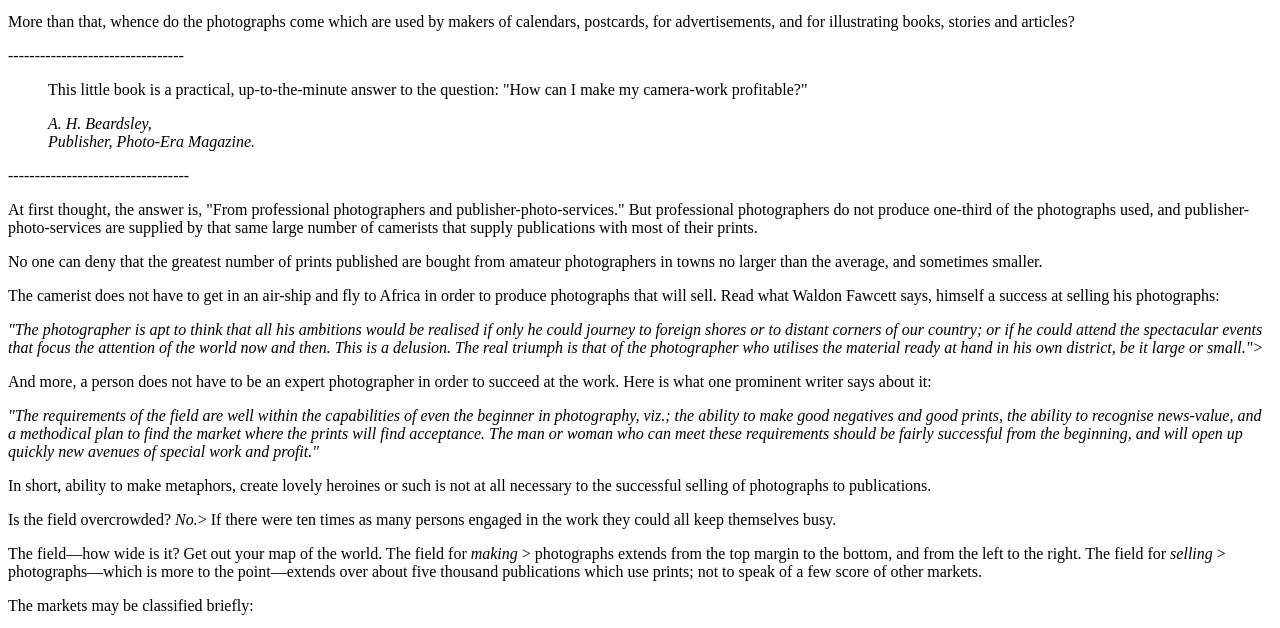
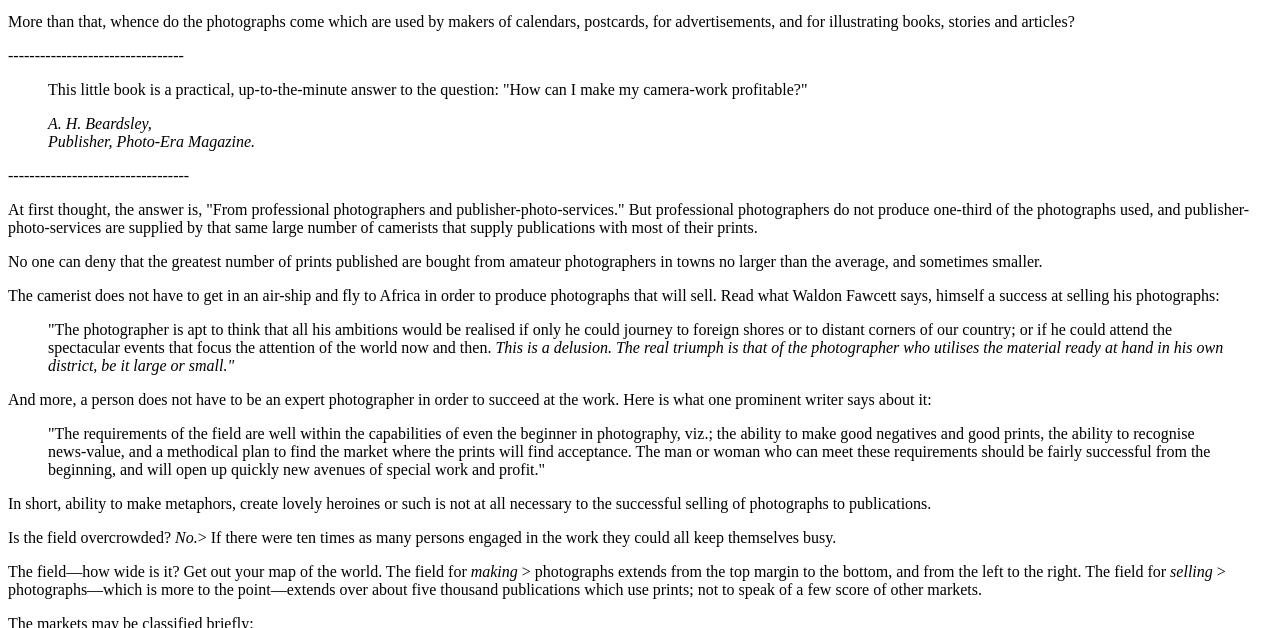
Before and after one commit to Natalina27/FEMasters, a plain HTML site: page exercise.html in a window 1280 px wide. Shown: the part 101-729 px from the top of the page. Drawn offline with Linux system fonts and the light colour scheme.

Commit message:
19.01.21

```diff
--- a/exercise.html
+++ b/exercise.html
@@ -25,11 +25,15 @@
 
 <p>The camerist does not have to get in an air-ship and fly to Africa in order to produce photographs that will sell. Read what Waldon Fawcett says, himself a success at selling his photographs:</p>
 
-<cite>"The photographer is apt to think that all his ambitions would be realised if only he could journey to foreign shores or to distant corners of our country; or if he could attend the spectacular events that focus the attention of the world now and then. <em> This is a delusion. The real triumph is that of the photographer who utilises the material ready at hand in his own district, be it large or small."</em>></cite>
+<blockquote>
+    <p>"The photographer is apt to think that all his ambitions would be realised if only he could journey to foreign shores or to distant corners of our country; or if he could attend the spectacular events that focus the attention of the world now and then. <em> This is a delusion. The real triumph is that of the photographer who utilises the material ready at hand in his own district, be it large or small."</em></p>
+</blockquote>
 
 <p>And more, a person does not have to be an expert photographer in order to succeed at the work. Here is what one prominent writer says about it:</p>
 
-<cite>"The requirements of the field are well within the capabilities of even the beginner in photography, viz.; the ability to make good negatives and good prints, the ability to recognise news-value, and a methodical plan to find the market where the prints will find acceptance. The man or woman who can meet these requirements should be fairly successful from the beginning, and will open up quickly new avenues of special work and profit."</cite>
+<blockquote>
+    <p> "The requirements of the field are well within the capabilities of even the beginner in photography, viz.; the ability to make good negatives and good prints, the ability to recognise news-value, and a methodical plan to find the market where the prints will find acceptance. The man or woman who can meet these requirements should be fairly successful from the beginning, and will open up quickly new avenues of special work and profit."</p>
+</blockquote>
 
 <p>In short, ability to make metaphors, create lovely heroines or such is not at all necessary to the successful selling of photographs to publications.</p>
 
```
